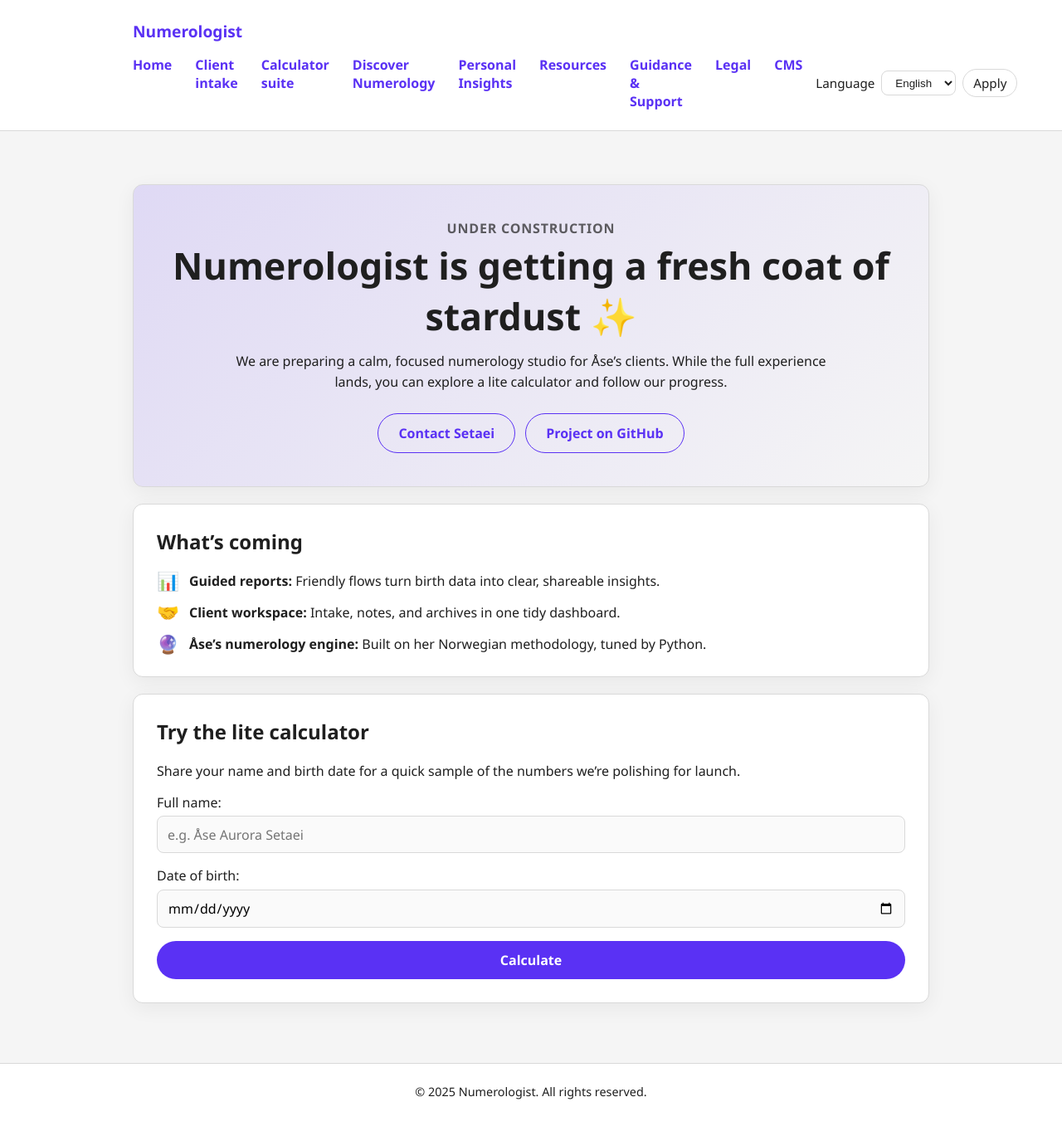
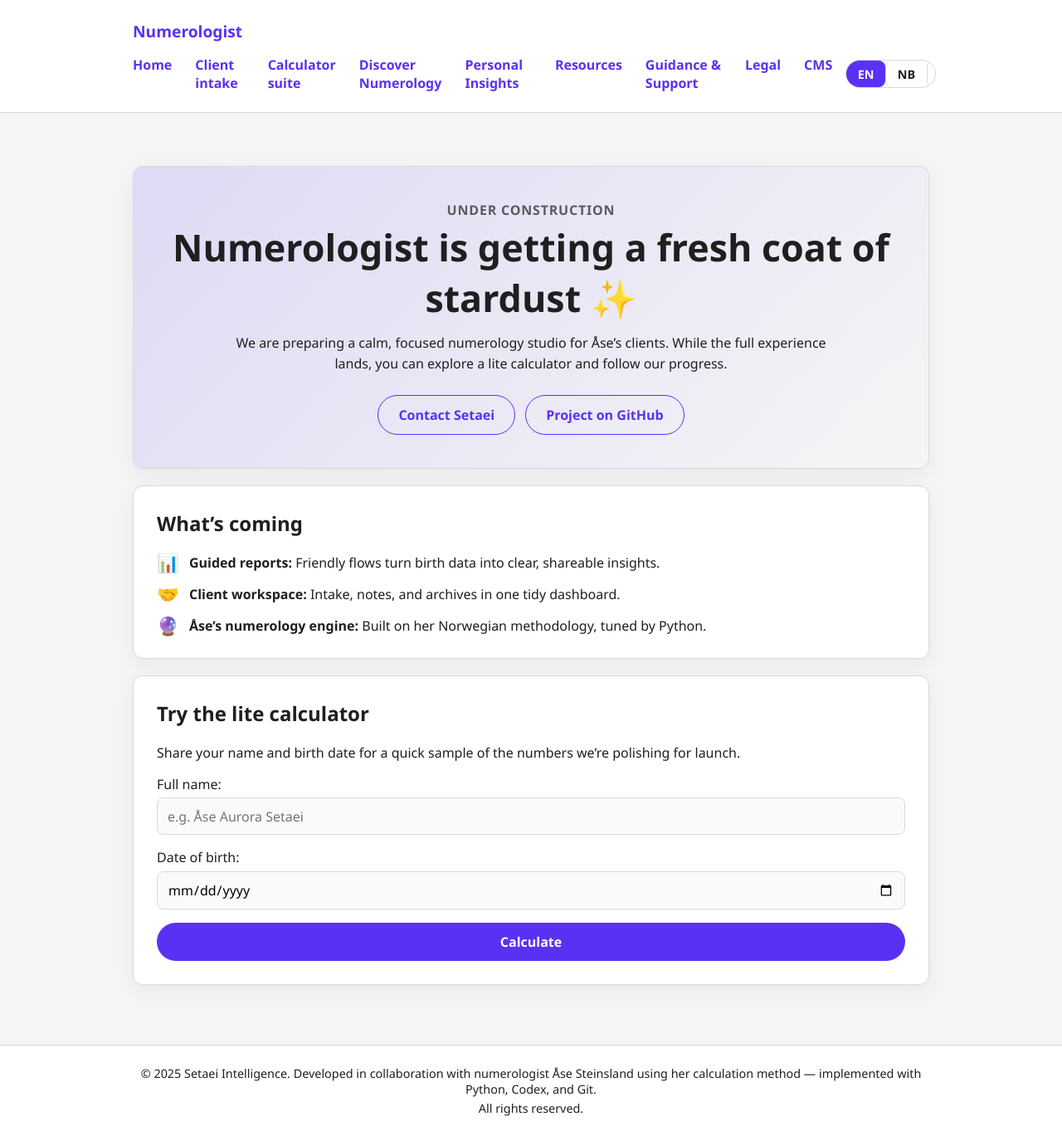
Before and after one commit to XS227/Numerologist, a Django app: page / in a window 1280 px wide. Shown: the whole page at 83% size. Before the commit the page ends 1325 px from the top, so only its background shows below. Run offline with Django 5.2, Linux system fonts and the light colour scheme.

Commit message:
Add multilingual toggle and footer credit

```diff
--- a/tall_project/templates/base.html
+++ b/tall_project/templates/base.html
@@ -105,31 +105,46 @@
         align-items: center;
         gap: 1rem;
       }
-      .language-switcher {
+      .language-toggle {
         display: inline-flex;
-        align-items: center;
-        gap: 0.5rem;
-        font-size: 0.95rem;
+        align-items: stretch;
+        border: 1px solid var(--border);
+        border-radius: 999px;
+        background: var(--surface);
+        overflow: hidden;
+        font-size: 0.9rem;
       }
-      .language-switcher select,
-      .language-switcher button {
-        border: 1px solid var(--border);
-        background: var(--surface);
+      .language-toggle form {
+        margin: 0;
+        display: flex;
+      }
+      .language-toggle button {
+        appearance: none;
+        border: none;
+        background: transparent;
         color: inherit;
-        padding: 0.35rem 0.75rem;
+        padding: 0.4rem 0.85rem;
+        cursor: pointer;
+        font-weight: 600;
+        transition: background 0.2s ease, color 0.2s ease;
       }
-      .language-switcher button {
-        cursor: pointer;
-        border-radius: 999px;
+      .language-toggle form + form button {
+        border-inline-start: 1px solid var(--border);
       }
-      .language-switcher select {
-        border-radius: 0.5rem;
+      .language-toggle button:is(:focus-visible, :hover) {
+        background: rgba(90, 49, 244, 0.12);
+      }
+      .language-toggle button.is-active {
+        background: var(--accent);
+        color: #fff;
       }
       main {
         flex: 1;
         padding: 2.5rem 0 3rem;
       }
-      footer p {
+      footer .footer-copy {
+        display: grid;
+        gap: 0.25rem;
         margin: 0;
         font-size: 0.9rem;
         text-align: center;
@@ -219,21 +234,24 @@
               <li><a href="/cms/" rel="noreferrer" target="_blank">{% trans "CMS" %}</a></li>
             </ul>
           </nav>
-          <form class="language-switcher" action="{% url 'set_language' %}" method="post">
-            {% csrf_token %}
-            <label for="language-select">{% trans "Language" %}</label>
-            <select id="language-select" name="language">
-              {% get_available_languages as languages %}
-              {% get_language_info_list for languages as languages_info %}
-              {% for language in languages_info %}
-                <option value="{{ language.code }}" {% if language.code == CURRENT_LANGUAGE %}selected{% endif %}>
-                  {{ language.name_local }}
-                </option>
-              {% endfor %}
-            </select>
-            <input type="hidden" name="next" value="{{ request.get_full_path }}" />
-            <button type="submit">{% trans "Apply" %}</button>
-          </form>
+          <div class="language-toggle" role="group" aria-label="{% trans 'Switch language' %}">
+            {% get_available_languages as languages %}
+            {% get_language_info_list for languages as languages_info %}
+            {% for language in languages_info %}
+              <form action="{% url 'set_language' %}" method="post">
+                {% csrf_token %}
+                <input type="hidden" name="language" value="{{ language.code }}" />
+                <input type="hidden" name="next" value="{{ request.get_full_path }}" />
+                <button
+                  type="submit"
+                  class="language-toggle__btn{% if language.code == CURRENT_LANGUAGE %} is-active{% endif %}"
+                  {% if language.code == CURRENT_LANGUAGE %}aria-pressed="true"{% endif %}
+                >
+                  {{ language.code|upper }}
+                </button>
+              </form>
+            {% endfor %}
+          </div>
         </div>
       </div>
     </header>
@@ -244,7 +262,10 @@
     </main>
     <footer>
       <div class="container">
-        <p>&copy; {% now "Y" %} Numerologist. {% trans "All rights reserved." %}</p>
+        <p class="footer-copy">
+          &copy; {% now "Y" %} Setaei Intelligence. {% trans "Developed in collaboration with numerologist Åse Steinsland using her calculation method — implemented with Python, Codex, and Git." %}
+          <span>{% trans "All rights reserved." %}</span>
+        </p>
       </div>
     </footer>
   </body>
```
Also changed, not shown: tall_project/settings.py (+5 -2 lines), locale/fa/LC_MESSAGES/django.po, locale/nb/LC_MESSAGES/django.po (added).
